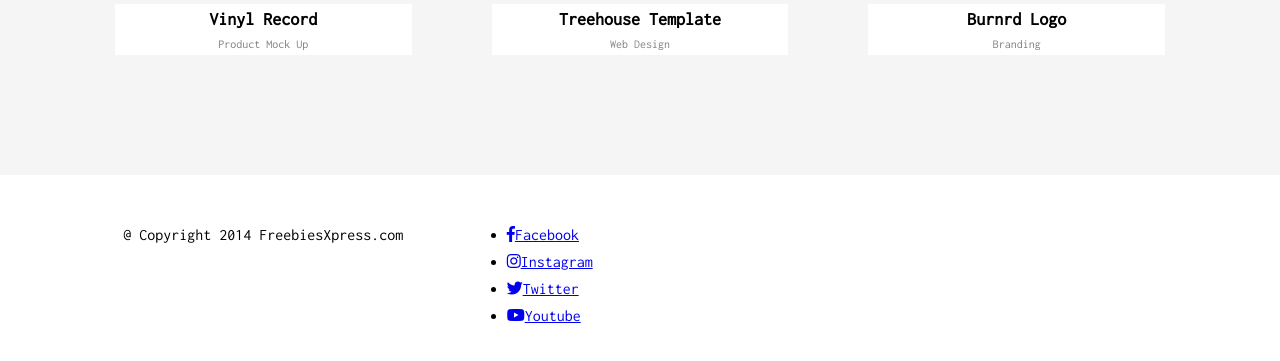
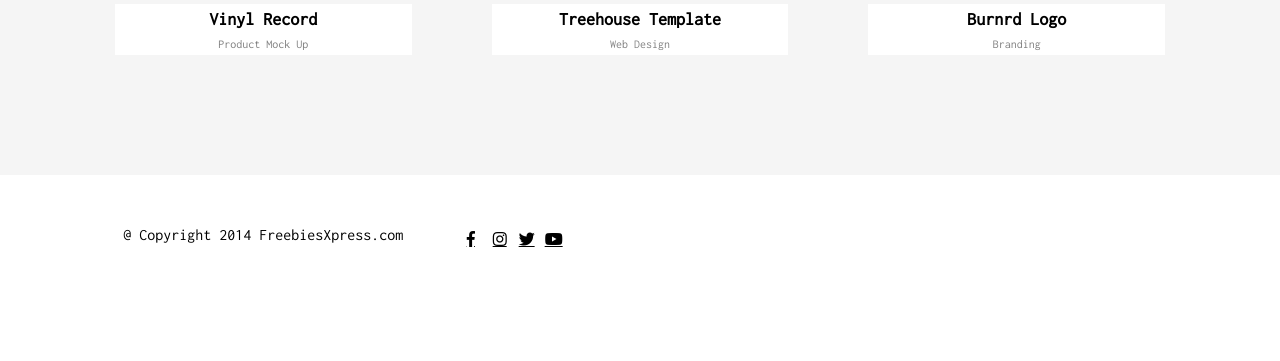
Before and after one commit to Edyta2801/Golden-creative-layout, a website: page index.html in a window 1280 px wide. Shown: the part 2146-2507 px from the top of the page. After the commit the page ends 2449 px from the top, so only its background shows below. Drawn offline with Linux system fonts and the light colour scheme; a web font is replaced by a local one.

Commit message:
add basic style for foooter

```diff
--- a/sass/style.scss
+++ b/sass/style.scss
@@ -235,3 +235,32 @@ section .card-title {
 .portfolio .card-text {
   margin: 0 0 10px 0;
 }
+
+/* Footer */
+
+.footer ul {
+  height: 100%;
+  display: flex;
+  flex-direction: row;
+  justify-content: flex-start;
+  align-items: flex-start;
+  padding: 0;
+}
+
+.footer a {
+  display: flex;
+  width: 16px;
+  height: 16px;
+  font-size: 0;
+  color: black;
+}
+
+.footer li {
+  font-size: 0;
+  display: flex;
+  padding: 10px 10px 10px 0;
+}
+.footer i {
+  font-size: 16px;
+  color: black;
+}
```
Also changed, not shown: index.html (+1 -3 lines), css/style.css, 1 other file.
